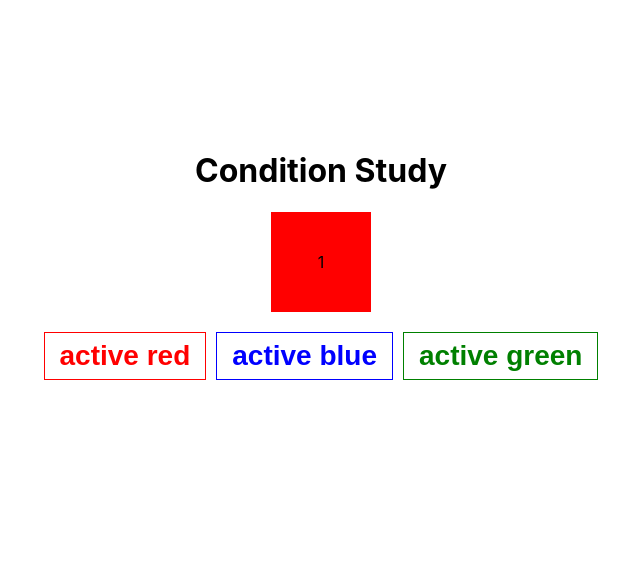
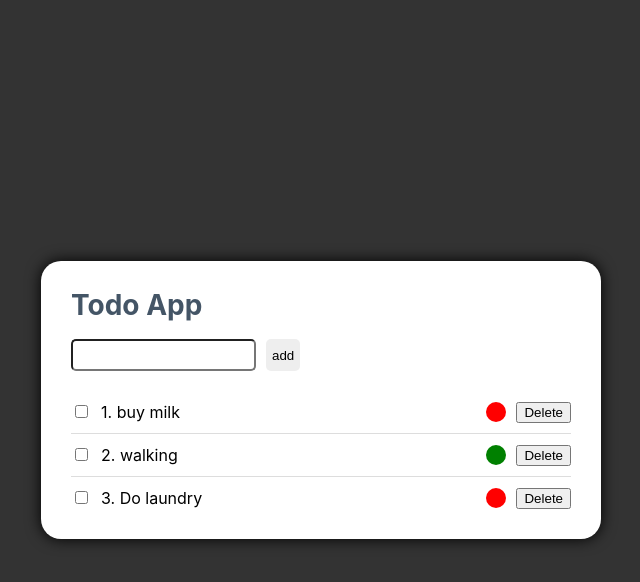
Before and after one commit to aktyu101/react, a React (Create React App) app: page / in a window 1280 px wide. Shown: the top 582 px of the page, without its empty margins (319-959 px from the left). Built offline with nearby package versions, Linux system fonts and the light colour scheme.

Commit message:
230218 study

```diff
--- a/src/App.css
+++ b/src/App.css
@@ -1,11 +1,14 @@
-.app {
-  /* border: 1px solid #666; */
-  padding: 100px;
-  text-align: center;
-  margin-top: 30px;
+html {
+  background-color: #333;
+  min-height: 100vh;
+}
+body {
+  height: 100%;
 }
 .app-wrapper {
   display: flex;
   width: 100%;
+  height: 100vh;
+  align-items: center;
   justify-content: center;
 }
--- a/src/App.js
+++ b/src/App.js
@@ -2,15 +2,14 @@ import "./App.css";
 import React from "react";
 import Button from "./Button";
 // import { Props } from "./study/Props";
-import Condition from "./study/Condition";
+//import Condition from "./study/Condition";
+import Loop from "./study/Loop";
 
 function App() {
   return (
     <>
       <div className="app-wrapper">
-        <div className="app">
-          <Condition />
-        </div>
+        <Loop />
       </div>
     </>
   );
--- /dev/null
+++ b/src/study/Loop.css
@@ -0,0 +1,6 @@
+.todo-item {
+  border-top: 1px solid #ddd;
+}
+.todo-item:nth-of-type(1) {
+  border-top: 0;
+}
--- /dev/null
+++ b/src/study/Loop.jsx
@@ -0,0 +1,147 @@
+import React, { useState } from "react";
+import "./Loop.css";
+
+const initialTodoList = [
+  { id: 1, checked: false, text: "buy milk", completed: false },
+  { id: 2, checked: false, text: "walking", completed: true },
+  { id: 3, checked: false, text: "Do laundry", completed: false },
+];
+
+export default function Condition() {
+  const [inputText, setInputText] = useState("");
+  const [todoList, setTodoList] = useState(initialTodoList);
+  const handleChangeInput = (event) => {
+    setInputText(event.target.value);
+  };
+  const handleAddtodo = () => {
+    if (inputText.trim() === "") return; //동작을안시킴
+    const newTodo = {
+      id: todoList.length + 1,
+      text: inputText,
+      completed: false,
+      checked: false,
+    };
+    setTodoList((list) => [...list, newTodo]); //하나가 추가되는 형태
+    //trim 앞뒤 공백 제거
+    setInputText("");
+  };
+  const handleDeleteTodo = (id) => {
+    setTodoList((list) =>
+      list
+        .filter((todo) => todo.id !== id)
+        .map((todo, index) => ({ ...todo, id: index + 1 }))
+    );
+  };
+  const handleCheckTodo = (event) => {
+    const id = Number(event.target.name);
+    const checked = event.target.checked;
+    setTodoList((list) =>
+      list.map((todo) => {
+        return { ...todo, checked: todo.id === id ? checked : todo.checked };
+      })
+    );
+    // console.log(event.target.checked);
+    // console.log(event.target.name);
+  };
+
+  return (
+    <div
+      style={{
+        backgroundColor: "#fff",
+        width: "500px",
+        padding: "20px 30px",
+        borderRadius: "20px",
+        boxShadow: "0 0 15px #000",
+      }}
+    >
+      <h1
+        style={{
+          fontSize: "28px",
+          lineHeight: "1em",
+          margin: 0,
+          padding: "10px 0 20px 0",
+          color: "#456",
+        }}
+      >
+        Todo App
+      </h1>
+      <div style={{ display: "flex", gap: "10px" }}>
+        <input
+          type="text"
+          value={inputText}
+          onChange={handleChangeInput}
+          style={{
+            height: "32px",
+            border: "1px sold #ddd",
+            borderRadius: "5px",
+            boxSizing: "border-box",
+          }}
+        />
+        <button
+          style={{
+            height: "32px",
+            border: 0,
+            background: "none",
+            background: "#eee",
+            borderRadius: "5px",
+            cursor: "pointer",
+          }}
+          onClick={handleAddtodo}
+        >
+          add
+        </button>
+      </div>
+      <ul
+        style={{
+          margin: 0,
+          padding: 0,
+          marginTop: "20px",
+        }}
+      >
+        {todoList.map((todo, index) => (
+          <li
+            key={index}
+            // 구분값 loop돌 때 꼭 필요함 todo.id
+            className="todo-item"
+            style={{
+              display: "flex",
+              listStyle: "none",
+              padding: "10px 0",
+              justifyContent: "space-between",
+              gap: "10px",
+              alignItems: "center",
+            }}
+          >
+            <div>
+              <input
+                type="checkbox"
+                name={todo.id}
+                checked={todo.checked}
+                onChange={handleCheckTodo}
+              />
+            </div>
+            <div style={{ flexGrow: 1 }}>
+              {todo.id}. {todo.text}
+            </div>
+            <div>
+              <span
+                style={{
+                  display: "flex",
+                  width: 20,
+                  height: 20,
+                  backgroundColor: todo.completed ? "green" : "red",
+                  borderRadius: "50%",
+                }}
+              ></span>
+            </div>
+            <div>
+              <button onClick={() => handleDeleteTodo(todo.id)}>Delete</button>
+            </div>
+          </li>
+        ))}
+      </ul>
+    </div>
+  );
+}
+//삭제 버튼 넣고 체크된 항목 한번에 삭제
+//올체크드 버튼
```
